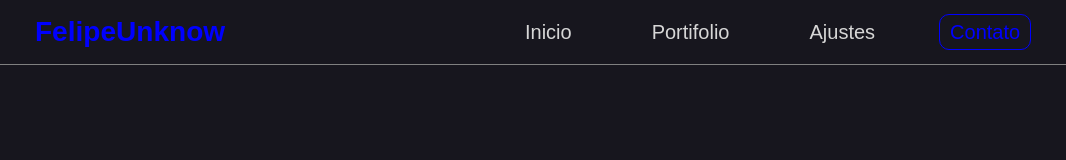
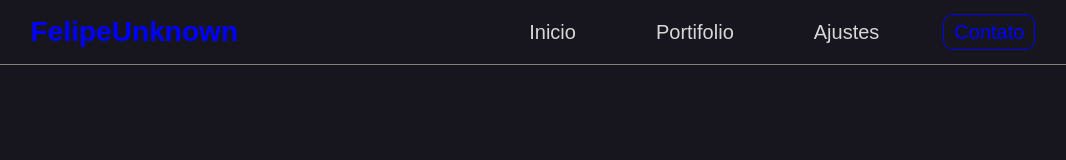
Before and after one commit to FelipeUnknown/Portifolio_FelipeUnknown, a React (Vite) app: page / in a window 1280 px wide. Shown: the top 160 px of the page, without its empty margins (107-1173 px from the left). Built offline with nearby package versions, Linux system fonts and the light colour scheme.

Commit message:
correção

```diff
--- a/src/components/header/header.jsx
+++ b/src/components/header/header.jsx
@@ -8,7 +8,7 @@ const Header = () =>{
                 <div>
                 <a className={style.logoBtn}href="/">
                     <h3>
-                        FelipeUnknow
+                        FelipeUnknown
                     </h3>
                 </a>
                 </div>
```
